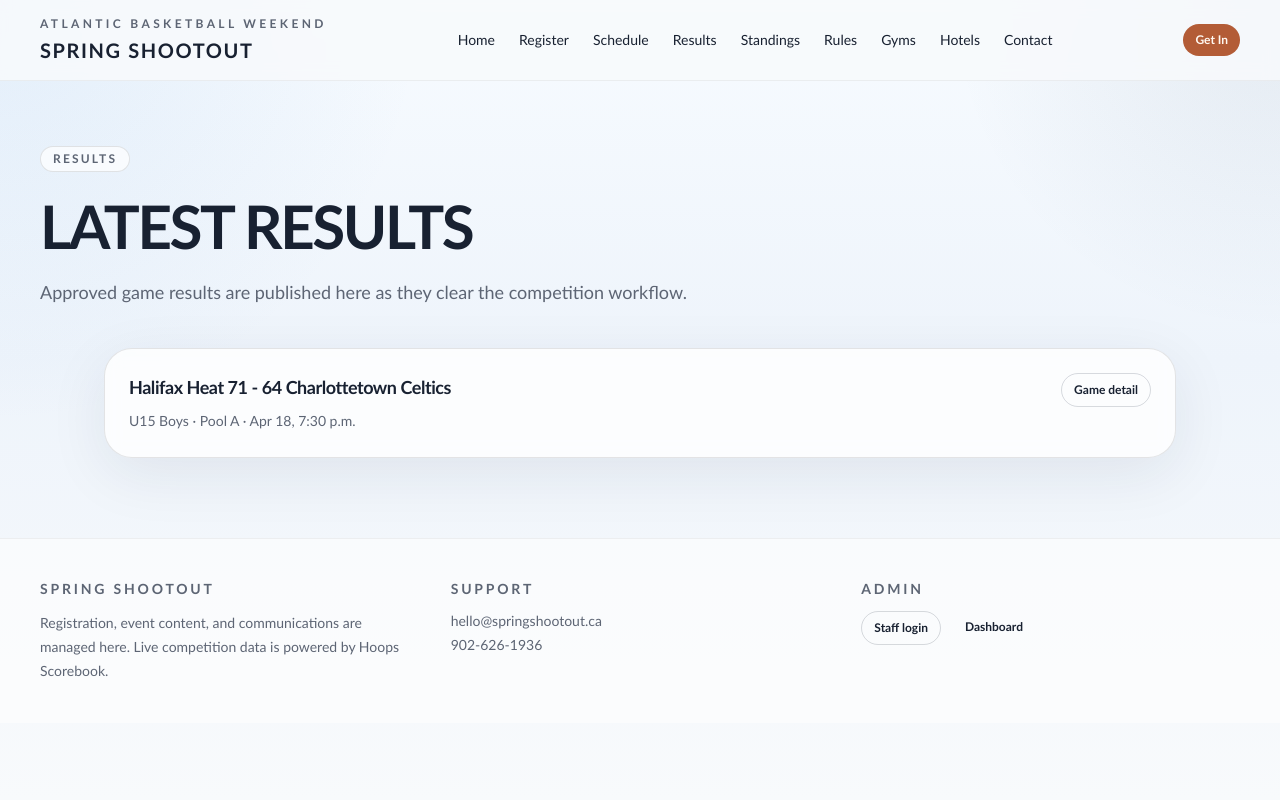
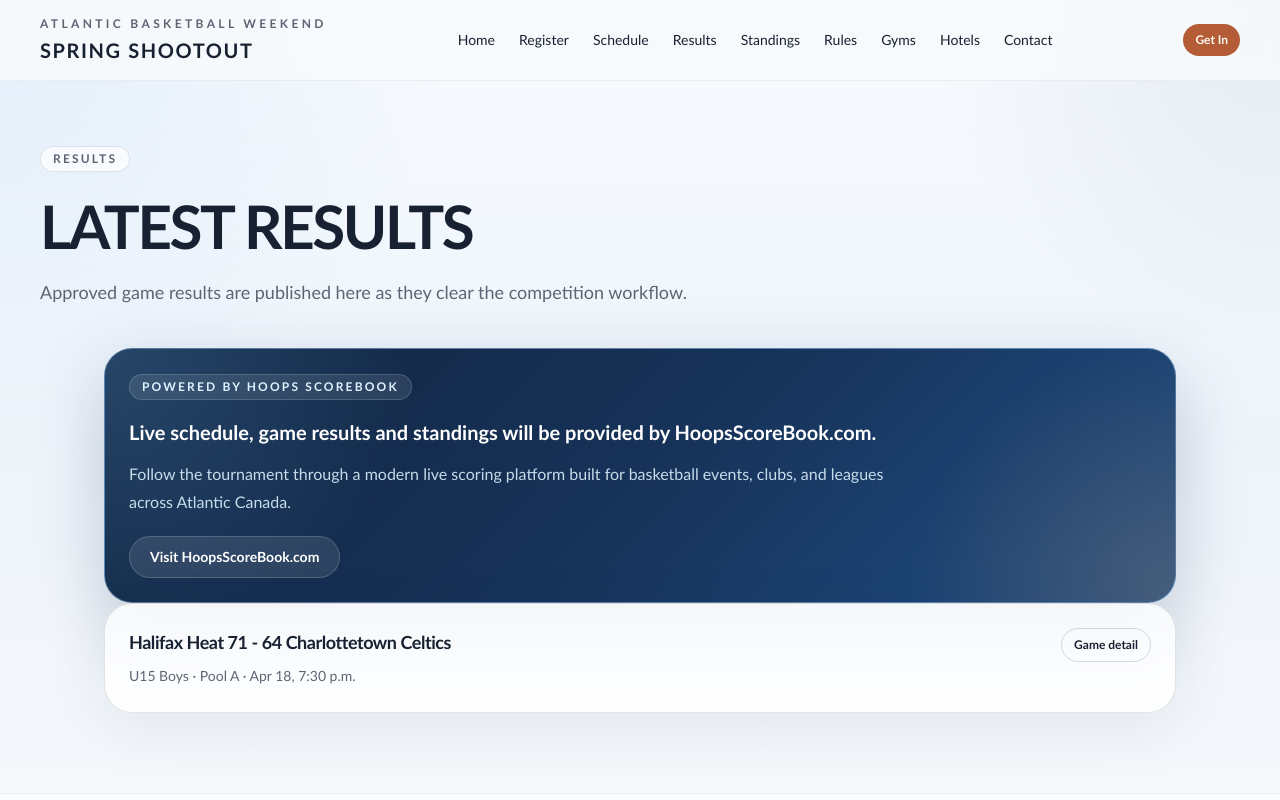
Before and after one commit to jasonmacpei/springshootout, a Next.js app: page /results in a window 1280 px wide. Shown: the top 800 px of the page. Built offline with nearby package versions, Linux system fonts and the light colour scheme; no server answers; the database is empty.

Commit message:
feat: promote Hoops Scorebook on competition pages

```diff
--- a/app/(site)/results/page.tsx
+++ b/app/(site)/results/page.tsx
@@ -1,5 +1,6 @@
 import Link from "next/link";
 
+import { CompetitionPoweredNote } from "@/components/marketing/competition-powered-note";
 import { PageHero } from "@/components/marketing/page-hero";
 import { Button } from "@/components/ui/button";
 import { Card, CardDescription, CardTitle } from "@/components/ui/card";
@@ -24,6 +25,7 @@ export default async function ResultsPage() {
         description="Approved game results are published here as they clear the competition workflow."
       />
       <section className="mx-auto max-w-6xl px-6 pb-20 lg:px-10">
+        <CompetitionPoweredNote />
         <div className="grid gap-4">
           {results.map((result) => (
             <Card key={`${result.gamePublicId}-${result.teamName}`}>
--- a/app/(site)/schedule/page.tsx
+++ b/app/(site)/schedule/page.tsx
@@ -1,5 +1,4 @@
-import { AlertTriangle } from "lucide-react";
-
+import { CompetitionPoweredNote } from "@/components/marketing/competition-powered-note";
 import { PageHero } from "@/components/marketing/page-hero";
 import { Card, CardDescription, CardTitle } from "@/components/ui/card";
 import { getCompetitionProvider } from "@/lib/competition";
@@ -23,17 +22,7 @@ export default async function SchedulePage() {
         description="The full weekend schedule will publish here once the 2026 event feed opens. Until then, the latest available game cards appear below."
       />
       <section className="mx-auto max-w-6xl px-6 pb-20 lg:px-10">
-        <Card className="border-amber-300/60 bg-amber-50/80">
-          <div className="flex gap-4">
-            <AlertTriangle className="mt-1 h-5 w-5 text-amber-700" />
-            <div>
-              <CardTitle>Schedule publishing note</CardTitle>
-              <CardDescription className="text-amber-900/80">
-                Hoops Scorebook currently exposes the live/final game feed used below. A dedicated full-schedule endpoint will replace this interim view once it is available.
-              </CardDescription>
-            </div>
-          </div>
-        </Card>
+        <CompetitionPoweredNote />
         <div className="mt-6 grid gap-4">
           {schedule.map((game) => (
             <Card key={game.gamePublicId}>
--- a/app/(site)/standings/page.tsx
+++ b/app/(site)/standings/page.tsx
@@ -1,3 +1,4 @@
+import { CompetitionPoweredNote } from "@/components/marketing/competition-powered-note";
 import { PageHero } from "@/components/marketing/page-hero";
 import { Card, CardDescription, CardTitle } from "@/components/ui/card";
 import { getCompetitionProvider } from "@/lib/competition";
@@ -28,6 +29,7 @@ export default async function StandingsPage() {
         description="Pool tables update from the competition feed as games are approved through the event workflow."
       />
       <section className="mx-auto max-w-6xl px-6 pb-20 lg:px-10">
+        <CompetitionPoweredNote />
         <div className="grid gap-6 lg:grid-cols-2">
           {grouped.map((pool) => (
             <Card key={`${pool[0]?.divisionName}-${pool[0]?.poolName}`}>
--- /dev/null
+++ b/src/components/marketing/competition-powered-note.tsx
@@ -0,0 +1,29 @@
+import Link from "next/link";
+
+export function CompetitionPoweredNote() {
+  return (
+    <div className="relative overflow-hidden rounded-[28px] border border-[#9cc7f0]/50 bg-[linear-gradient(135deg,#11243f_0%,#17335a_52%,#1f4f85_100%)] p-6 text-white shadow-[0_24px_70px_rgba(18,42,75,0.22)]">
+      <div className="pointer-events-none absolute inset-0 bg-[radial-gradient(circle_at_top_left,rgba(114,194,255,0.22),transparent_28%),radial-gradient(circle_at_bottom_right,rgba(255,166,92,0.18),transparent_24%)]" />
+      <div className="relative">
+        <p className="inline-flex rounded-full border border-white/15 bg-white/10 px-3 py-1 text-xs font-semibold uppercase tracking-[0.18em] text-sky-100">
+          Powered by Hoops Scorebook
+        </p>
+        <p className="mt-4 text-lg font-semibold leading-8 text-white sm:text-xl">
+          Live schedule, game results and standings will be provided by HoopsScoreBook.com.
+        </p>
+        <p className="mt-3 max-w-3xl text-sm leading-7 text-sky-100/88 sm:text-base">
+          Follow the tournament through a modern live scoring platform built for basketball events, clubs, and leagues
+          across Atlantic Canada.
+        </p>
+        <Link
+          className="mt-5 inline-flex items-center rounded-full border border-white/18 bg-white/10 px-5 py-2.5 text-sm font-semibold text-white transition hover:bg-white/16"
+          href="https://www.hoopsscorebook.com"
+          rel="noreferrer"
+          target="_blank"
+        >
+          Visit HoopsScoreBook.com
+        </Link>
+      </div>
+    </div>
+  );
+}
```
